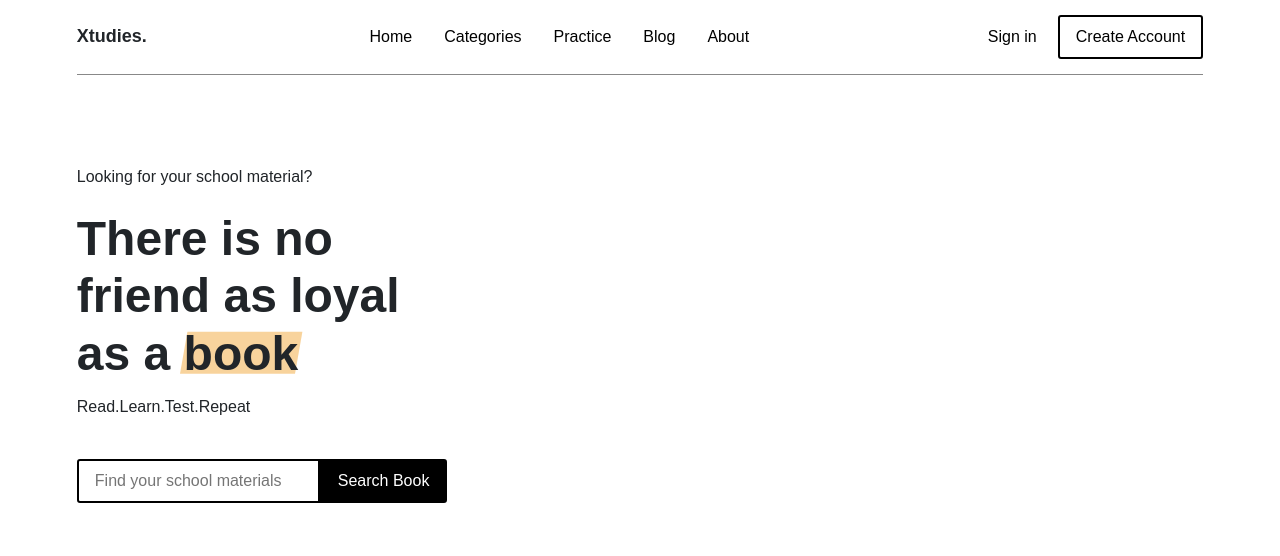
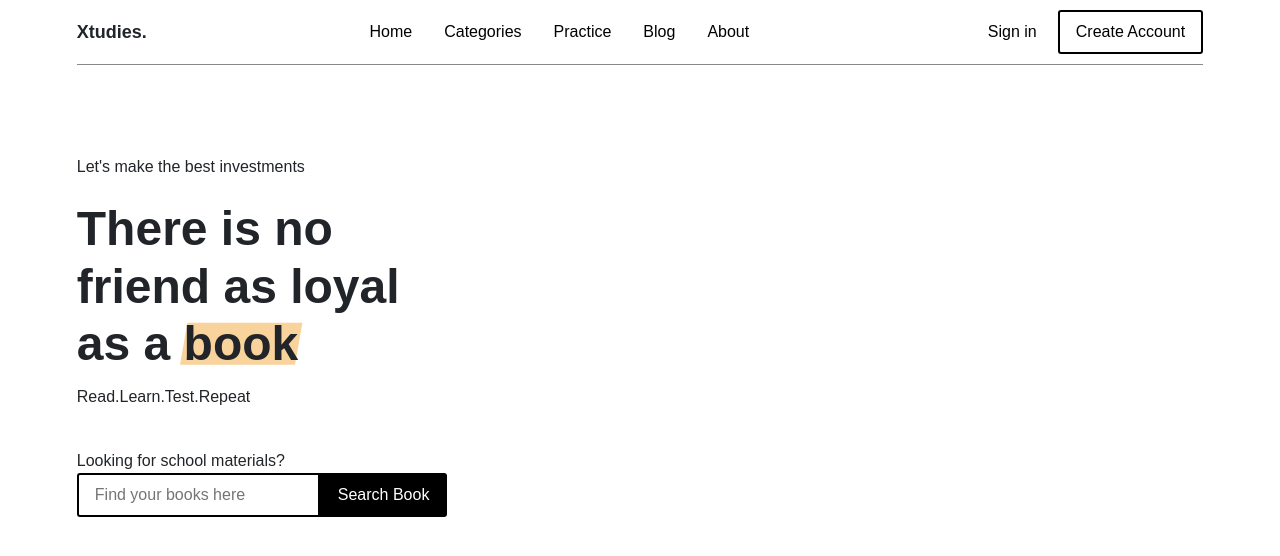
Before and after one commit to sam-dude/Xtudie, a plain HTML site: page index.html in a window 1280 px wide. Drawn offline with Linux system fonts and the light colour scheme.

Commit message:
file update

```diff
--- a/css/style.css
+++ b/css/style.css
@@ -11,7 +11,7 @@ header {
     display: flex;
     align-items: center;
     justify-content: space-between;
-    padding: .8rem 0;
+    padding: .5rem 0;
     font-size: 18px;
     border-bottom: #888 solid 1px;
     margin: 0 6%;
@@ -90,6 +90,10 @@ header {
     display: flex;
     margin: 0;
     gap: 0;
+    flex-wrap: wrap;
+}
+#label{
+    width: 100%;
 }
 #book::after{
     content: '';
--- a/index.html
+++ b/index.html
@@ -29,11 +29,12 @@
 
     <section id="above-fold">
         <div class="intro">
-            <p>Looking for your school material?</p>
+            <p>Let's make the best investments</p>
             <h1>There is no <br>friend as loyal <br>as a <span id="book">book</span></h1>
             <p>Read.Learn.Test.Repeat</p>
             <div id="search-books">
-                <input type="search" name="search books" id="search-book" placeholder="Find your school materials here">
+                <div id="label"><label for="search">Looking for school materials?</label></div>
+                <input type="search" name="search books" id="search-book" placeholder="Find your books here">
                 <button type="submit">Search Book</button>
             </div>
         </div>
```
